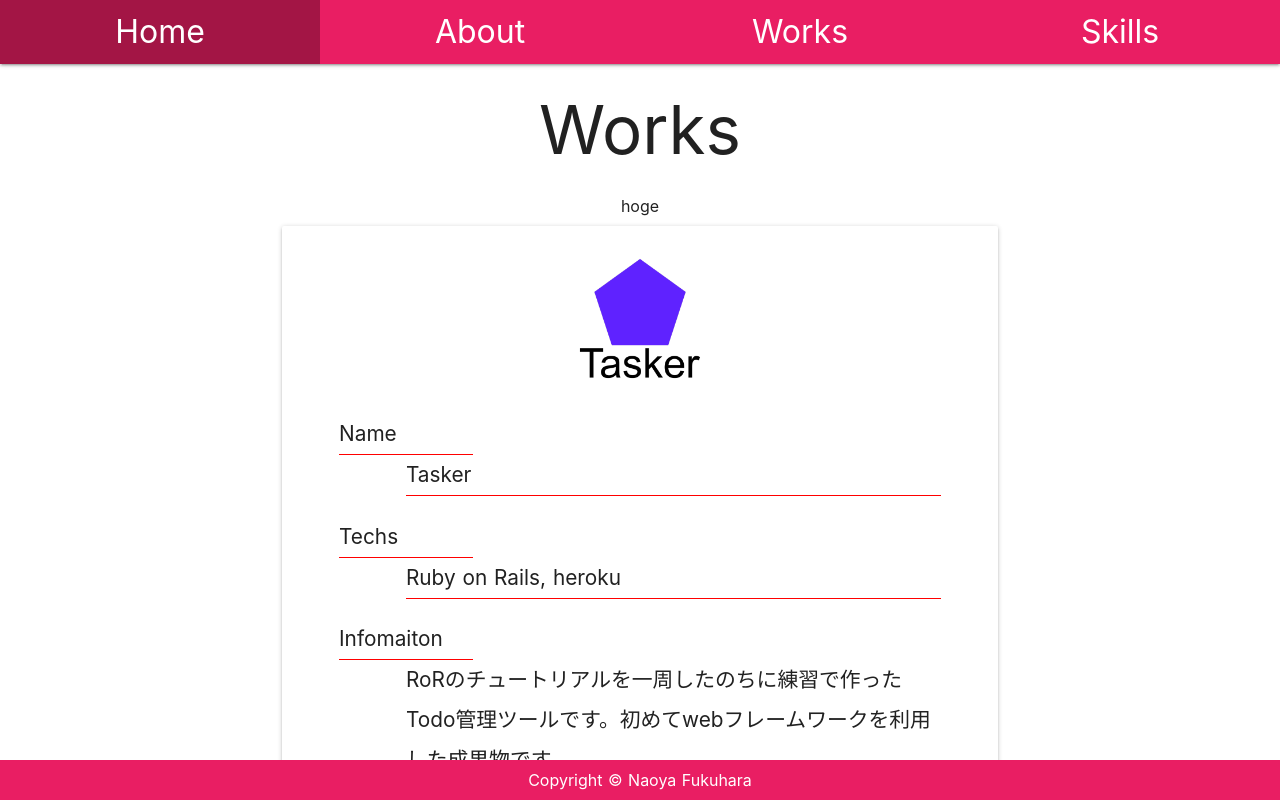
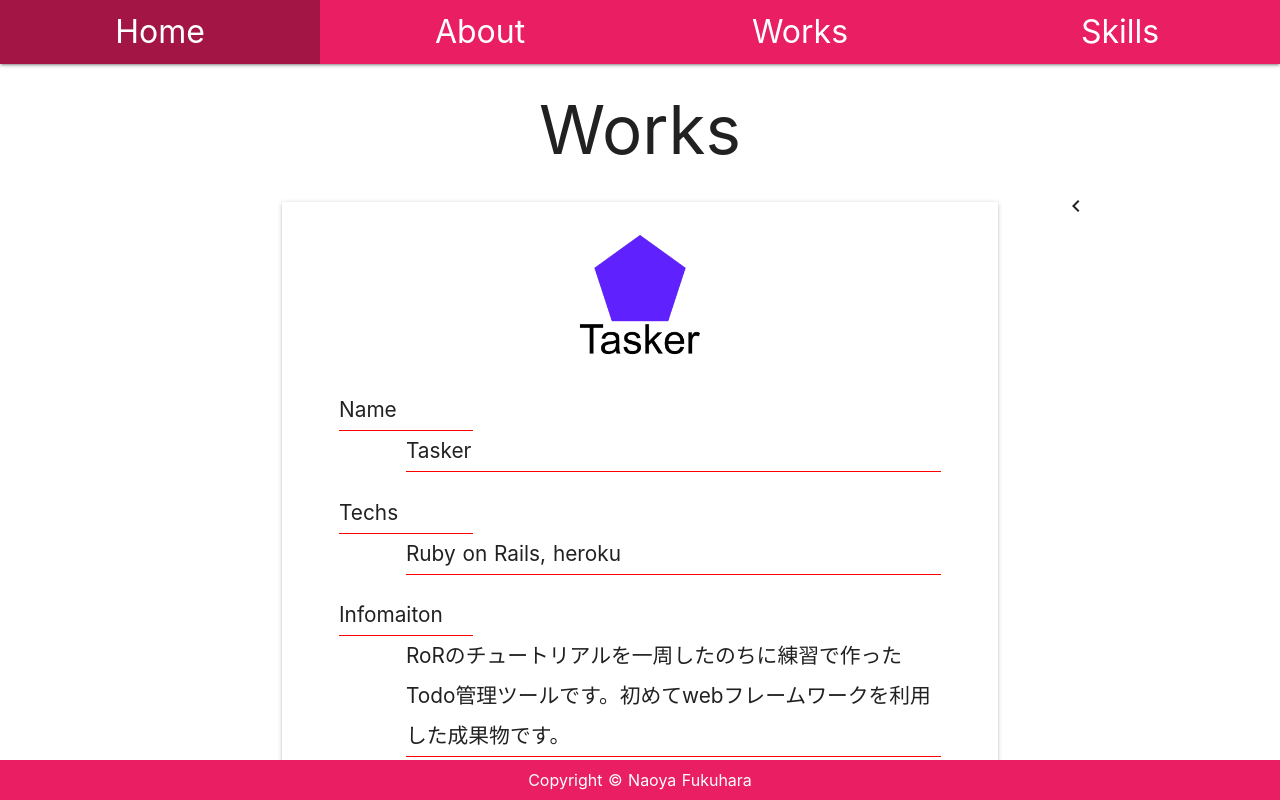
Before and after one commit to ririli47/portfolio, a Nuxt app: page /Works in a window 1280 px wide. Both pictures are taken after a click on the element 341 px from the left and 285 px from the top of the page. Shown: the top 800 px of the page. Built offline with nearby package versions, Linux system fonts and the light colour scheme.

Commit message:
add icons 途中

```diff
--- a/components/MyWorks.vue
+++ b/components/MyWorks.vue
@@ -1,8 +1,8 @@
 <template>
     <section class="works-list">
         <div v-if="show" class="infomation">
-            <div v-on:click="showIdChange(-1)">
-                hoge
+            <div v-on:click="showIdChange(-1)" class="arrow-left">
+                <i class="material-icons">chevron left</i>
             </div>
             <div class="card">
                 <div class="card-image infromation-card">
@@ -19,8 +19,8 @@
                     <a :href="works[showId].link" target="_blank">サイトへのリンク</a>
                 </div>
             </div>
-            <div v-on:click="showIdChange(+1)">
-                fuga
+            <div v-on:click="showIdChange(+1)" class="arrow-right">
+                <i class="material-icons">navigate_before</i>
             </div>
         </div>
 
@@ -103,6 +103,7 @@
 
     .infomation {
         width: 100%;
+        display: flex;
     }
     .infromation-card {
         width: 20%;
@@ -128,6 +129,15 @@
         border-bottom: 1px solid red;
     }
 
+    .arrow-left  .arrow-right {
+        flex: 1;
+    }
+    .arrow-left img {
+        width: 60%;
+    }
+    .arrow-right img {
+        width: 100%;
+    }
 
     @media (max-width: 767px) {
         .topic {
@@ -144,4 +154,28 @@
             font-size: 10px;
         }
     }
+
+/* Material iconsを利用する */
+.material-icons {
+  font-family: 'Material Icons';
+  font-weight: normal;
+  font-style: normal;
+  font-size: 24px;  /* 推奨サイズ */
+  display: inline-block;
+  width: 1em;
+  height: 1em;
+  line-height: 1;
+  text-transform: none;
+
+  /* WebKitブラウザサポート */
+  -webkit-font-smoothing: antialiased;
+  /* Chrome、Safariサポート */
+  text-rendering: optimizeLegibility;
+
+  /* Firefoxサポート */
+  -moz-osx-font-smoothing: grayscale;
+
+  /* IEサポート */
+  font-feature-settings: 'liga';
+}
 </style>
--- a/nuxt.config.js
+++ b/nuxt.config.js
@@ -9,18 +9,13 @@ module.exports = {
       { name: 'viewport', content: 'width=device-width, initial-scale=1' },
       { hid: 'description', name: 'description', content: 'ririli&apos;s portfolio' }
     ],
+    script: [
+      { src: 'https://cdnjs.cloudflare.com/ajax/libs/materialize/1.0.0-rc.2/js/materialize.min.js' }
+    ],
     link: [
       { rel: 'icon', type: 'image/x-icon', href: '/favicon.ico' },
-      { rel: 'stylesheet', href: 'https://cdnjs.cloudflare.com/ajax/libs/materialize/1.0.0-rc.2/css/materialize.min.css' }
-    ],
-    scripts: [
-      { src: 'https://cdnjs.cloudflare.com/ajax/libs/materialize/1.0.0-rc.2/js/materialize.min.js' }
-    ],
-    css: [
-      '@fortawesome/fontawesome-free-webfonts',
-      '@fortawesome/fontawesome-free-webfonts/css/fa-brands.css',
-      '@fortawesome/fontawesome-free-webfonts/css/fa-regular.css',
-      '@fortawesome/fontawesome-free-webfonts/css/fa-solid.css',
+      { rel: 'stylesheet', type: 'text/css', href: 'https://fonts.googleapis.com/icon?family=Material+Icons' },
+      { rel: 'stylesheet', href: 'https://cdnjs.cloudflare.com/ajax/libs/materialize/1.0.0-rc.2/css/materialize.min.css' },
     ]
   },
   /*
--- a/package.json
+++ b/package.json
@@ -14,7 +14,9 @@
   },
   "dependencies": {
     "@nuxtjs/font-awesome": "^1.0.3",
-    "nuxt": "^2.0.0"
+    "material-design-icons": "^3.0.1",
+    "nuxt": "^2.0.0",
+    "nuxt-material-design-icons": "^1.0.4"
   },
   "devDependencies": {
     "babel-eslint": "^10.0.1",
```
Also changed, not shown: 1 other file (tests, documents, lock files or other folders).
